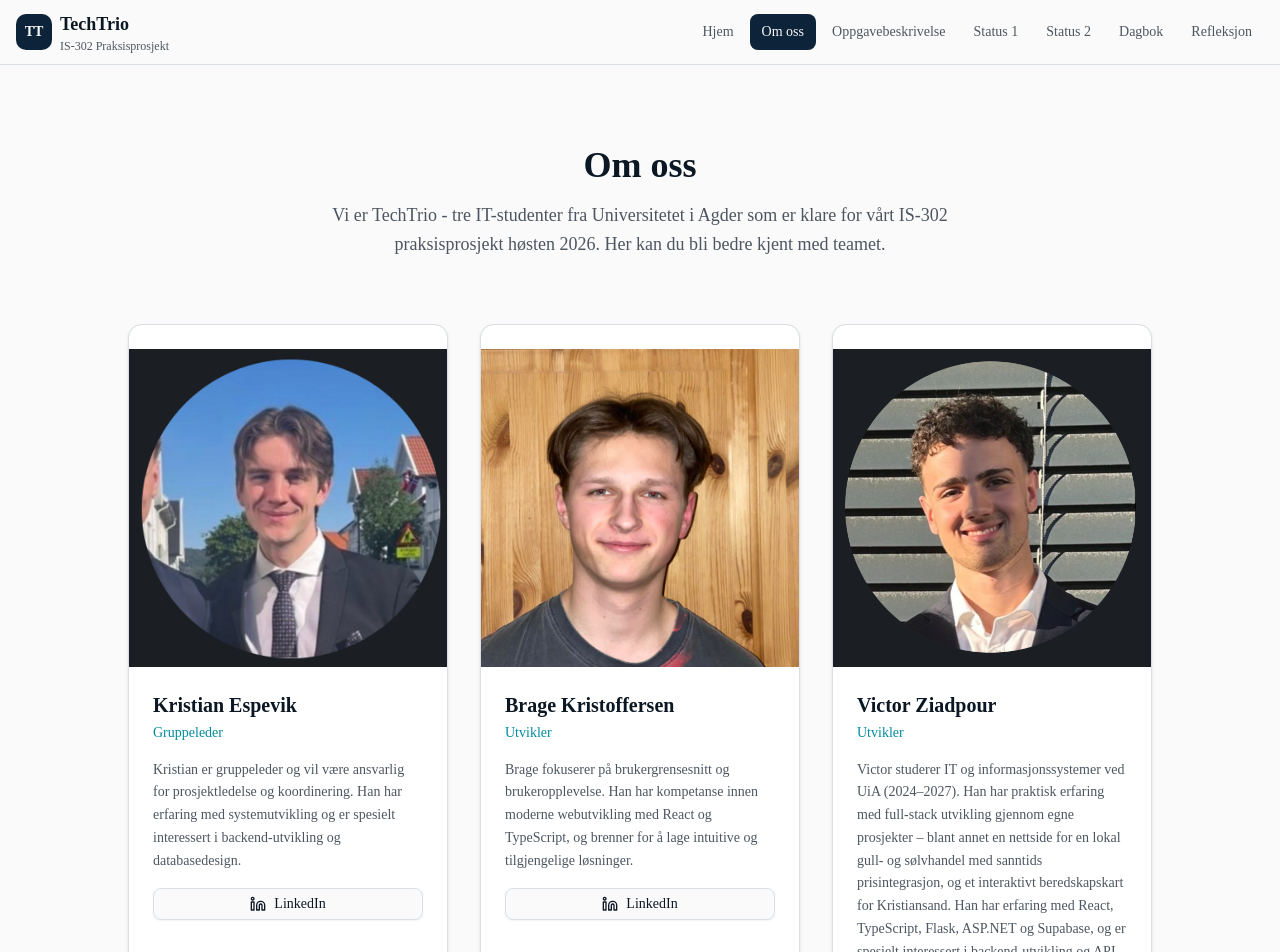
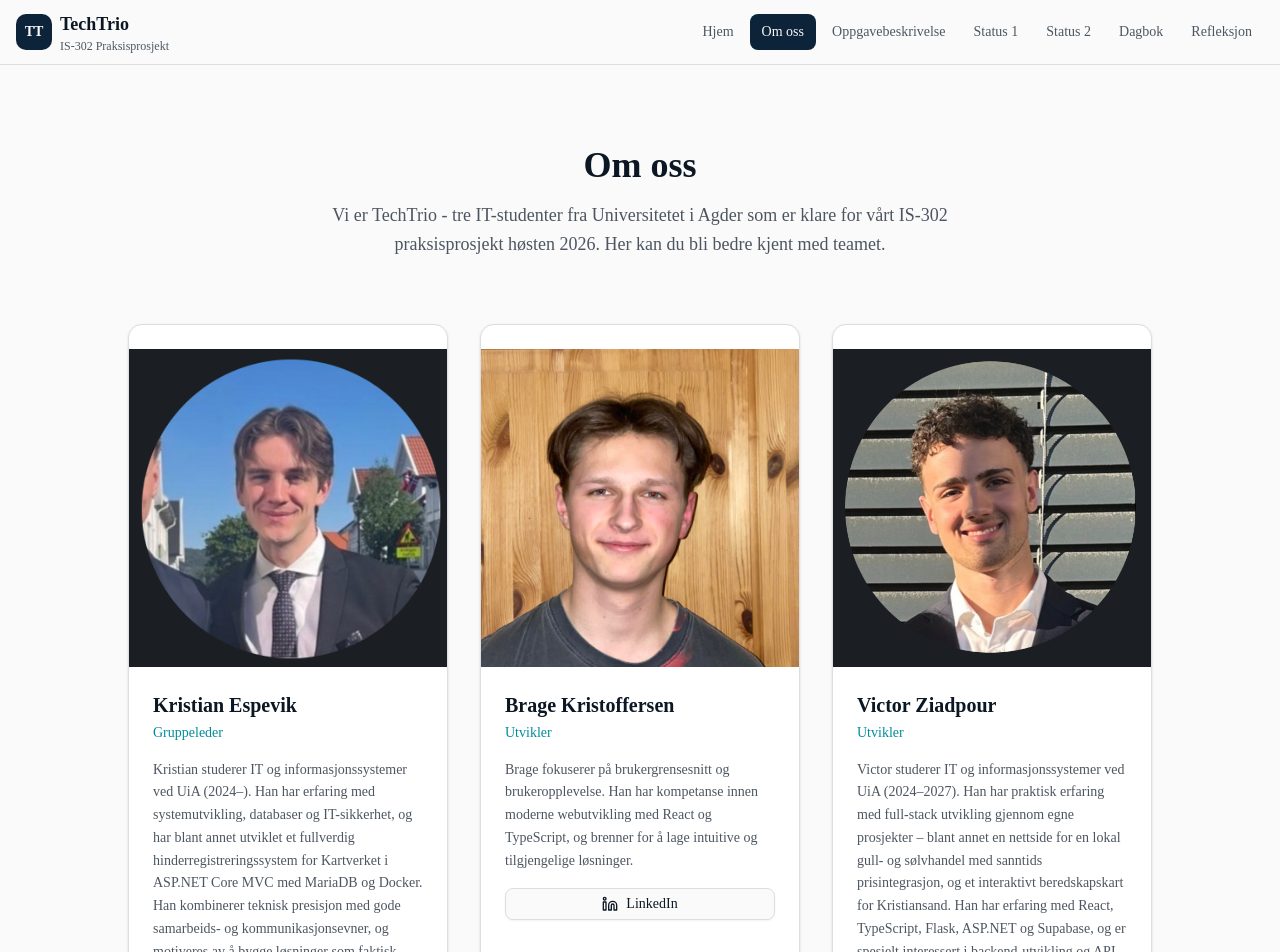
Before and after one commit to VictorImanuel2/PraksisProsjekt, a Next.js app: page /om-oss in a window 1280 px wide. Shown: the top 952 px of the page. Built offline with nearby package versions, Linux system fonts and the light colour scheme.

Commit message:
feat: add detailed bio and GitHub link for Kristian
Include IT studies, experience, projects, and social links.

```diff
--- a/app/om-oss/page.tsx
+++ b/app/om-oss/page.tsx
@@ -8,7 +8,8 @@ const teamMembers = [
     name: "Kristian Espevik",
     role: "Gruppeleder",
     linkedin: "https://www.linkedin.com/in/kristian-espevik-074435220/",
-    bio: "Kristian er gruppeleder og vil være ansvarlig for prosjektledelse og koordinering. Han har erfaring med systemutvikling og er spesielt interessert i backend-utvikling og databasedesign.",
+    github: "https://github.com/KristianEspevikUIA",
+    bio: "Kristian studerer IT og informasjonssystemer ved UiA (2024–). Han har erfaring med systemutvikling, databaser og IT-sikkerhet, og har blant annet utviklet et fullverdig hinderregistreringssystem for Kartverket i ASP.NET Core MVC med MariaDB og Docker. Han kombinerer teknisk presisjon med gode samarbeids- og kommunikasjonsevner, og motiveres av å bygge løsninger som faktisk fungerer i praksis.",
     initials: "KE",
     image: "/images/kristian.png",
   },
```
